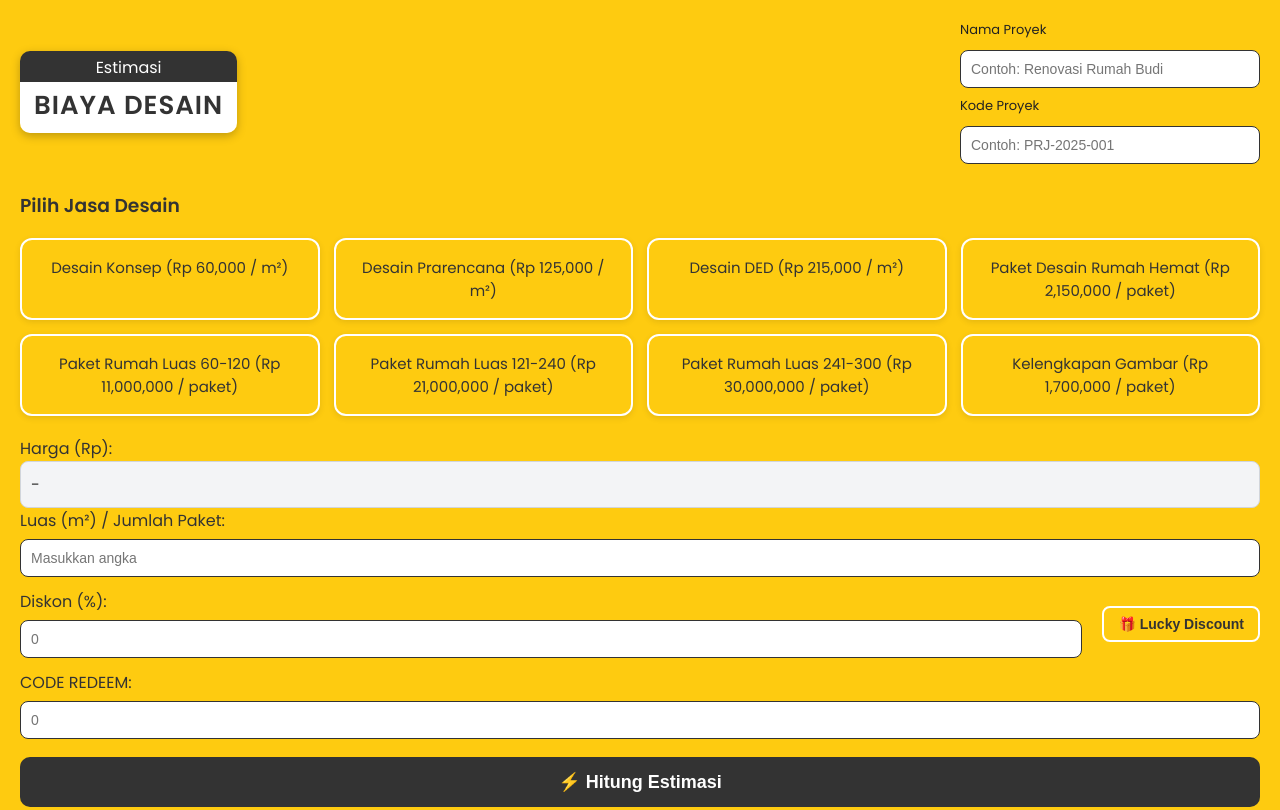
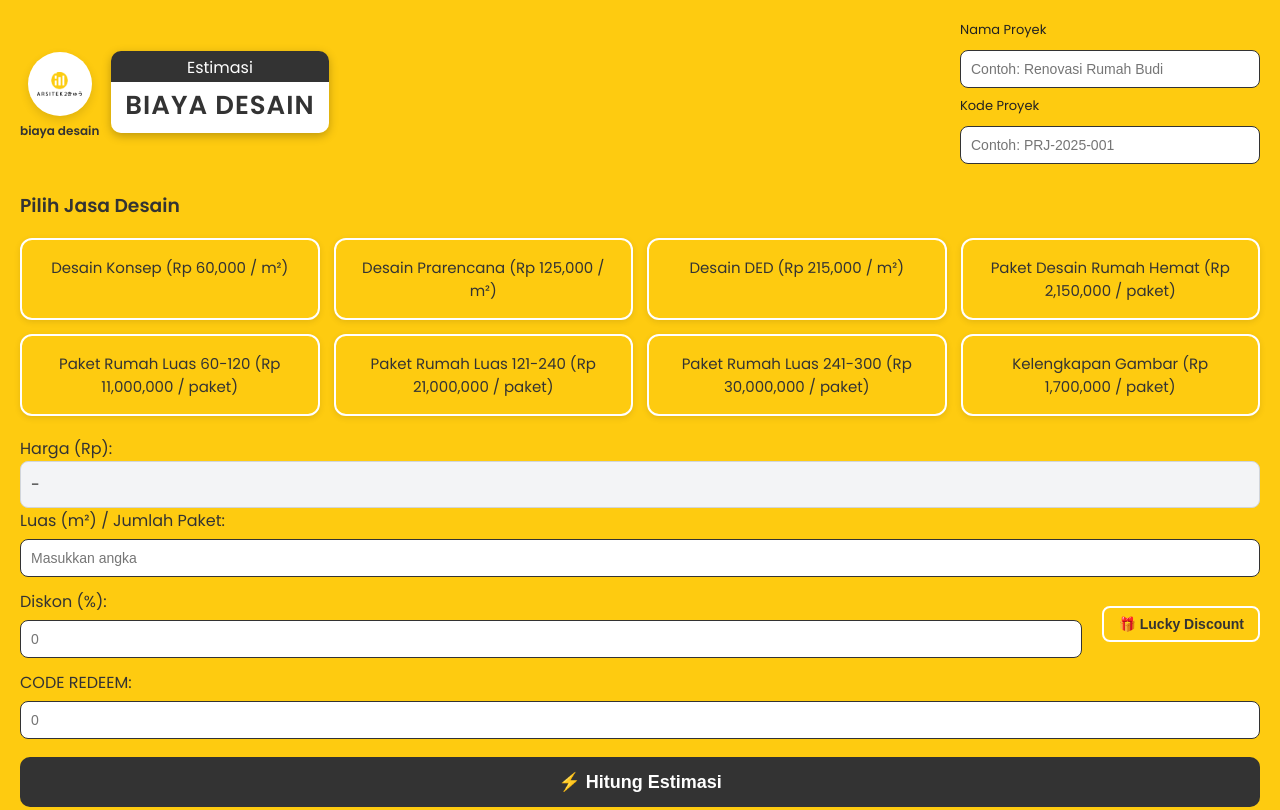
Before and after one commit to bayyild/estimasi_biaya_desain_invoice, a plain HTML site: page index.html in a window 1280 px wide. Shown: the top 810 px of the page. Drawn offline with nearby package versions, Linux system fonts and the light colour scheme.

Commit message:
index.html

```diff
--- a/index.html
+++ b/index.html
@@ -70,6 +70,13 @@ button:hover{background:#fff;color:#333;}
 .custom-row .actions{display:flex;gap:8px;align-items:center;}
 .custom-row .delete-btn{background:#fff;color:#c0392b;border:1px solid #c0392b;padding:6px 10px;border-radius:6px;cursor:pointer;}
 .custom-row .delete-btn:hover{background:#fcecec;}
+
+/* --- Logo bubble styles (DITAMBAHKAN) --- */
+.logo-wrap{display:flex;align-items:center;gap:12px}
+.logo-bubble{width:64px;height:64px;border-radius:50%;background:#fff;display:flex;align-items:center;justify-content:center;box-shadow:0 4px 10px rgba(0,0,0,0.12);overflow:hidden}
+.logo-bubble img{max-width:70%;max-height:70%;display:block}
+.logo-caption{font-size:12px;font-weight:700;color:#333;text-align:center;margin-top:6px}
+
 </style>
 
 <!-- libs -->
@@ -87,13 +94,25 @@ if ('serviceWorker' in navigator) {
 </script>
 <body>
 <div class="header-row">
-  <div style="text-align:left;">
-    <h2>
-      <div class="title-wrapper">
-        <span class="title-small">Estimasi</span>
-        <span class="title-big">BIAYA DESAIN</span>
+  <div style="text-align:left; display:flex; align-items:flex-start; gap:12px;">
+    <!-- LOGO BUBBLE + CAPTION -->
+    <div class="logo-wrap">
+      <div style="display:flex;flex-direction:column;align-items:center;">
+        <div class="logo-bubble">
+          <!-- Pastikan file logo berada di folder yang sama; nama file sesuai: "Logo PNG.png" -->
+          <img src="Logo PNG.png" alt="Logo" />
+        </div>
+        <div class="logo-caption">biaya desain</div>
       </div>
-    </h2>
+
+      <!-- Judul asli tetap dipertahankan di samping logo -->
+      <h2>
+        <div class="title-wrapper">
+          <span class="title-small">Estimasi</span>
+          <span class="title-big">BIAYA DESAIN</span>
+        </div>
+      </h2>
+    </div>
   </div>
 
   <div class="project-inputs" style="width:300px;">
```
